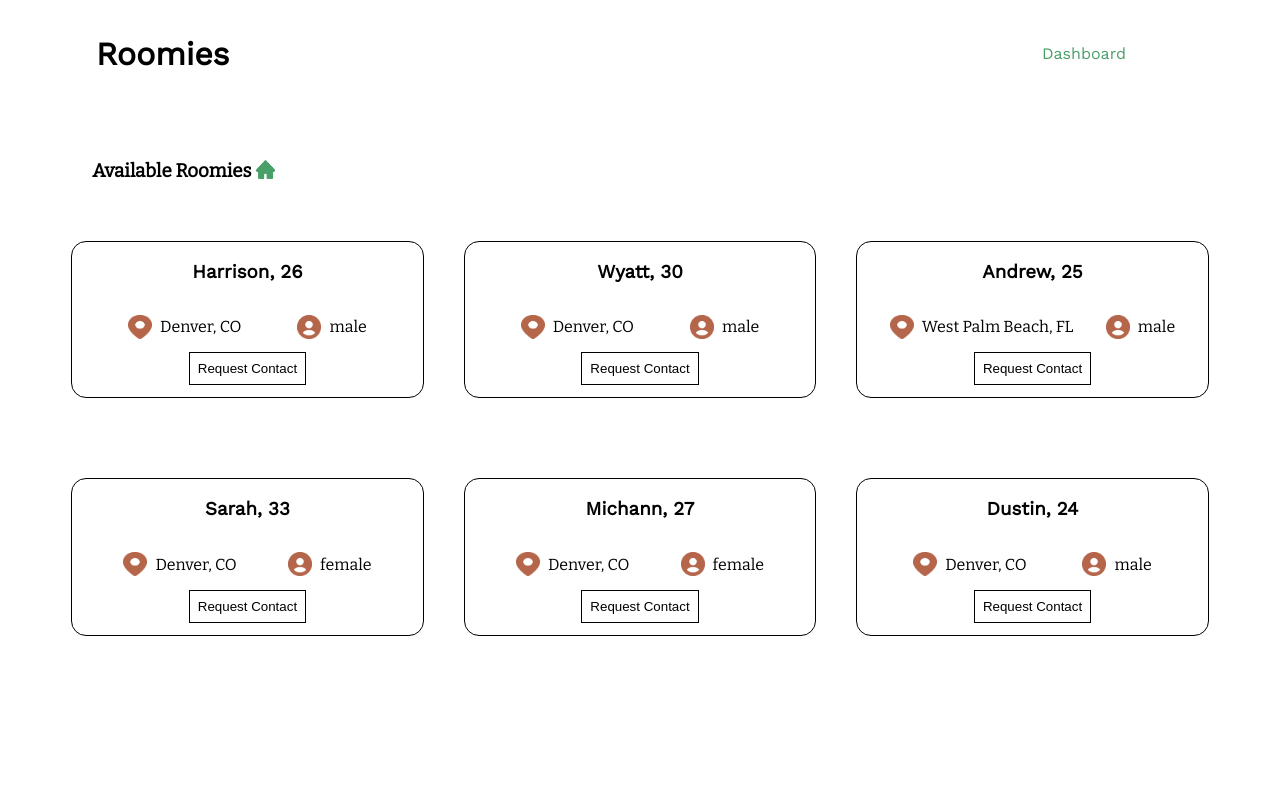
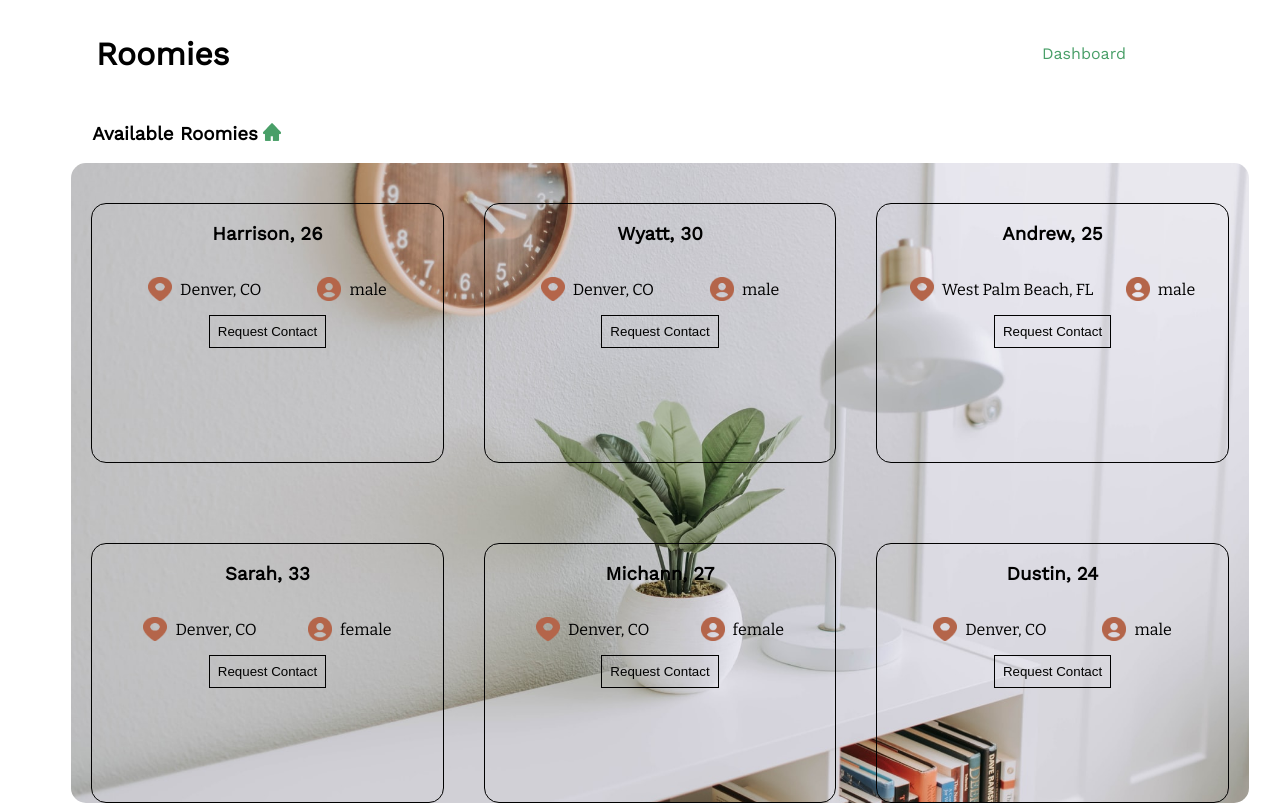
Before and after one commit to Turing-Roomies/roomies-fe, a React (Create React App) app: page /dashboard in a window 1280 px wide. Built offline with nearby package versions, Linux system fonts and the light colour scheme.

Commit message:
Add styling to cards container

```diff
--- a/src/components/Dashboard/Dashboard.scss
+++ b/src/components/Dashboard/Dashboard.scss
@@ -1,20 +1,26 @@
 @import '../../index.scss';
 
 .cards-container {
-  width: 90%;
-  min-height: 100%;
+  background-image: url(../../assets/homepage.jpeg);
+  background-position: center;
+  background-size: cover;
+  @include dimensions(90%, 80vh);
+  border-radius: 15px;
+  overflow-y: scroll;
+  border-radius: 15px;
   display: grid;
   grid-template-columns: repeat(3, 1fr);
   grid-gap: 40px;
   text-align: center;
+  padding: 0 20px;
   margin-left: 5%;
 }
 
 .roomies-header {
-font-family: $accentFont;
+font-family: $primaryFont;
 margin-left: 4.5em;
 display: flex;
-margin-top: 3em;
+// margin-top: 3em;
 }
 
 .home-icon {
```
